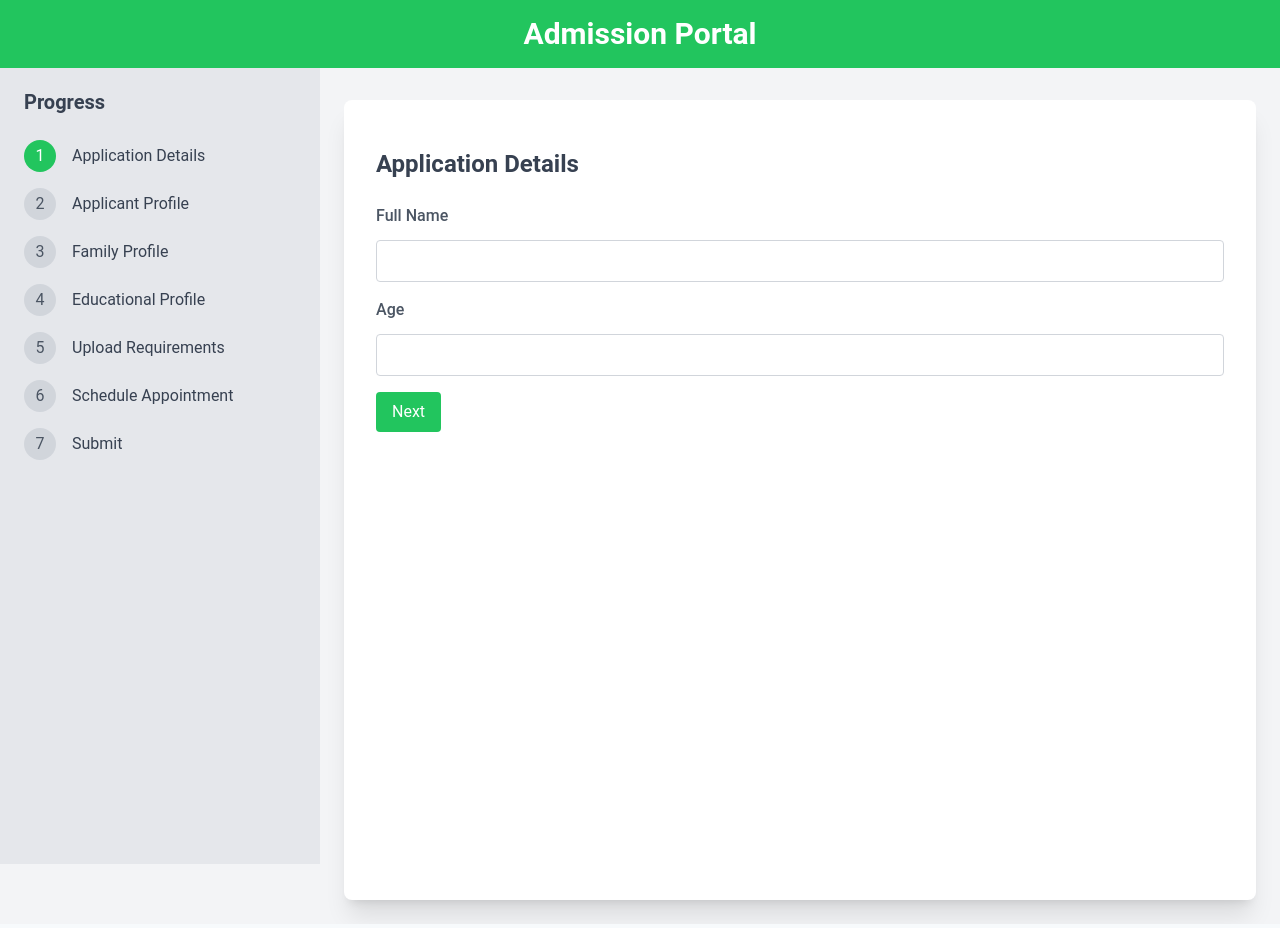
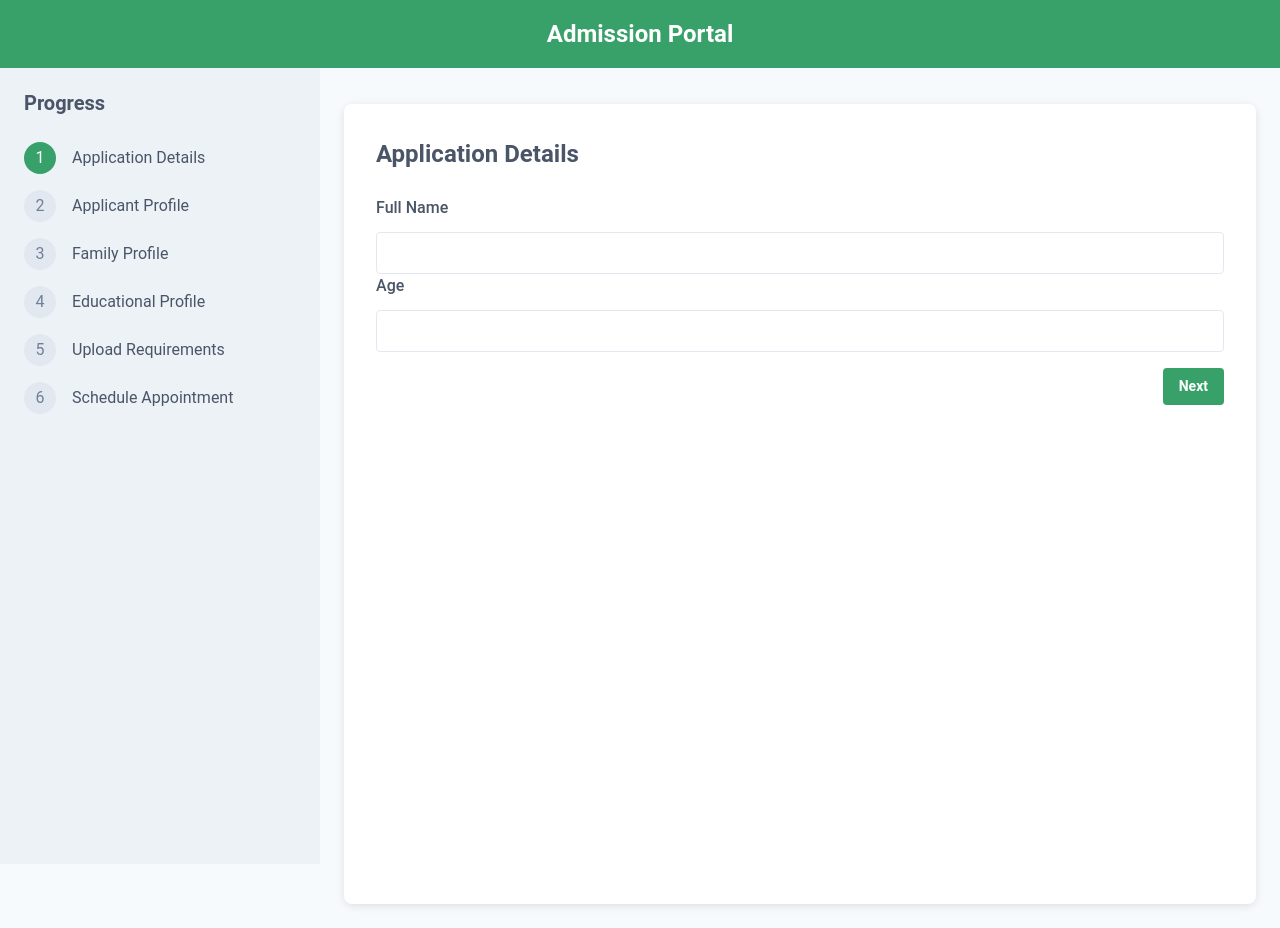
Before and after one commit to belle-designer/CVSU-Enrollment-System, a React (Vite) app in the folder enrollment-system/: page /Application in a window 1280 px wide. Built offline with nearby package versions, Linux system fonts and the light colour scheme.

Commit message:
initial commit

```diff
--- a/enrollment-system/src/Admission/Application.jsx
+++ b/enrollment-system/src/Admission/Application.jsx
@@ -1,93 +1,101 @@
 import React, { useState } from "react";
+
 
 const Application = () => {
   const [currentStep, setCurrentStep] = useState(0);
 
   const steps = [
-    { title: "Application Details", fields: (
+    {
+      title: "Application Details",
+      fields: (
         <>
           <div>
-            <label htmlFor="fullName" className="block text-gray-600 font-medium">Full Name</label>
-            <input type="text" id="fullName" name="fullName" className="w-full border border-gray-300 rounded p-2 mt-1 focus:outline-none focus:ring focus:border-green-300" />
+            <label htmlFor="fullName" className="label">Full Name</label>
+            <input type="text" id="fullName" name="fullName" className="input" />
           </div>
           <div>
-            <label htmlFor="age" className="block text-gray-600 font-medium">Age</label>
-            <input type="number" id="age" name="age" className="w-full border border-gray-300 rounded p-2 mt-1 focus:outline-none focus:ring focus:border-green-300" />
+            <label htmlFor="age" className="label">Age</label>
+            <input type="number" id="age" name="age" className="input" />
           </div>
         </>
-      ) },
-    { title: "Applicant Profile", fields: (
+      ),
+    },
+    {
+      title: "Applicant Profile",
+      fields: (
         <>
           <div>
-            <label htmlFor="email" className="block text-gray-600 font-medium">Email</label>
-            <input type="email" id="email" name="email" className="w-full border border-gray-300 rounded p-2 mt-1 focus:outline-none focus:ring focus:border-green-300" />
+            <label htmlFor="email" className="label">Email</label>
+            <input type="email" id="email" name="email" className="input" />
           </div>
           <div>
-            <label htmlFor="phone" className="block text-gray-600 font-medium">Phone</label>
-            <input type="tel" id="phone" name="phone" className="w-full border border-gray-300 rounded p-2 mt-1 focus:outline-none focus:ring focus:border-green-300" />
+            <label htmlFor="phone" className="label">Phone</label>
+            <input type="tel" id="phone" name="phone" className="input" />
           </div>
         </>
-      ) },
-      { title: "Family Profile", fields: (
+      ),
+    },
+    {
+      title: "Family Profile",
+      fields: (
         <>
           <div>
-            <label htmlFor="email" className="block text-gray-600 font-medium">Email</label>
-            <input type="email" id="email" name="email" className="w-full border border-gray-300 rounded p-2 mt-1 focus:outline-none focus:ring focus:border-green-300" />
+            <label htmlFor="guardian" className="label">Guardian's Name</label>
+            <input type="text" id="guardian" name="guardian" className="input" />
           </div>
           <div>
-            <label htmlFor="phone" className="block text-gray-600 font-medium">Phone</label>
-            <input type="tel" id="phone" name="phone" className="w-full border border-gray-300 rounded p-2 mt-1 focus:outline-none focus:ring focus:border-green-300" />
+            <label htmlFor="guardianContact" className="label">Guardian's Contact</label>
+            <input type="tel" id="guardianContact" name="guardianContact" className="input" />
           </div>
         </>
-      ) },
-
-      { title: "Educational Profile", fields: (
+      ),
+    },
+    {
+      title: "Educational Profile",
+      fields: (
         <>
           <div>
-            <label htmlFor="email" className="block text-gray-600 font-medium">Email</label>
-            <input type="email" id="email" name="email" className="w-full border border-gray-300 rounded p-2 mt-1 focus:outline-none focus:ring focus:border-green-300" />
+            <label htmlFor="lastSchool" className="label">Last School Attended</label>
+            <input type="text" id="lastSchool" name="lastSchool" className="input" />
           </div>
           <div>
-            <label htmlFor="phone" className="block text-gray-600 font-medium">Phone</label>
-            <input type="tel" id="phone" name="phone" className="w-full border border-gray-300 rounded p-2 mt-1 focus:outline-none focus:ring focus:border-green-300" />
+            <label htmlFor="yearGraduated" className="label">Year Graduated</label>
+            <input type="number" id="yearGraduated" name="yearGraduated" className="input" />
           </div>
         </>
-      ) },
-
-      { title: "Upload Requirements", fields: (
+      ),
+    },
+    {
+      title: "Upload Requirements",
+      fields: (
         <>
           <div>
-            <label htmlFor="email" className="block text-gray-600 font-medium">Email</label>
-            <input type="email" id="email" name="email" className="w-full border border-gray-300 rounded p-2 mt-1 focus:outline-none focus:ring focus:border-green-300" />
+            <label htmlFor="resume" className="label">Upload Resume</label>
+            <input type="file" id="resume" name="resume" className="input" />
           </div>
           <div>
-            <label htmlFor="phone" className="block text-gray-600 font-medium">Phone</label>
-            <input type="tel" id="phone" name="phone" className="w-full border border-gray-300 rounded p-2 mt-1 focus:outline-none focus:ring focus:border-green-300" />
+            <label htmlFor="certificate" className="label">Upload Certificate</label>
+            <input type="file" id="certificate" name="certificate" className="input" />
           </div>
         </>
-      ) },
-
-      { title: "Schedule Appointment", fields: (
+      ),
+    },
+    {
+      title: "Schedule Appointment",
+      fields: (
         <>
           <div>
-            <label htmlFor="email" className="block text-gray-600 font-medium">Email</label>
-            <input type="email" id="email" name="email" className="w-full border border-gray-300 rounded p-2 mt-1 focus:outline-none focus:ring focus:border-green-300" />
+            <label htmlFor="appointmentDate" className="label">Appointment Date</label>
+            <input type="date" id="appointmentDate" name="appointmentDate" className="input" />
           </div>
           <div>
-            <label htmlFor="phone" className="block text-gray-600 font-medium">Phone</label>
-            <input type="tel" id="phone" name="phone" className="w-full border border-gray-300 rounded p-2 mt-1 focus:outline-none focus:ring focus:border-green-300" />
+            <label htmlFor="appointmentTime" className="label">Appointment Time</label>
+            <input type="time" id="appointmentTime" name="appointmentTime" className="input" />
           </div>
+          <button type="submit" className="button submit-button">Submit</button>
         </>
-      ) },
-
-
-    { title: "Submit", fields: (
-        <>
-          <p className="text-gray-700">Click submit to complete your application.</p>
-          <button type="submit" className="px-4 py-2 bg-green-500 text-white rounded hover:bg-green-600">Submit</button>
-
-        </>
-      ) }
+      ),
+    },
   ];
 
   const progressItems = [
@@ -97,7 +105,6 @@ const Application = () => {
     "Educational Profile",
     "Upload Requirements",
     "Schedule Appointment",
-    "Submit"
   ];
 
   const handleNextStep = () => {
@@ -106,49 +113,65 @@ const Application = () => {
     }
   };
 
+  const handlePreviousStep = () => {
+    if (currentStep > 0) {
+      setCurrentStep(currentStep - 1);
+    }
+  };
+
   return (
-    <div className="bg-gray-100 font-sans flex flex-col min-h-screen">
+    <div className="container">
       {/* Header Section */}
-      <header className="w-full bg-green-500 text-white text-center py-4 fixed top-0 left-0 z-10">
-        <h1 className="text-3xl font-bold">Admission Portal</h1>
+      <header className="header">
+        <h1 className="header-title">Admission Portal</h1>
       </header>
 
       {/* Main Content Wrapper */}
-      <div className="flex w-full mt-16 pt-3">
+      <div className="main-wrapper">
         {/* Left Side Progress Bar */}
-        <div className="w-1/4 bg-gray-200 p-6 fixed top-16 left-0 h-screen">
-          <h2 className="text-xl font-bold mb-6 text-gray-700">Progress</h2>
+        <div className="progress-bar">
+          <h2 className="progress-title">Progress</h2>
           <div>
             {progressItems.map((step, index) => (
-              <div key={index} className="flex items-center mb-4">
+              <div key={index} className="progress-item">
                 <div
-                  className={`h-8 w-8 flex items-center justify-center rounded-full ${index <= currentStep ? 'bg-green-500 text-white' : 'bg-gray-300 text-gray-600'}`}
+                  className={`progress-circle ${
+                    index <= currentStep ? "active" : ""
+                  }`}
                 >
                   {index + 1}
                 </div>
-                <p className="ml-4 text-gray-700">{step}</p>
+                <p className="progress-label">{step}</p>
               </div>
             ))}
           </div>
         </div>
 
         {/* Right Side Content Area */}
-        <div className="w-3/4 p-6 ml-auto">
-          <div className="w-full min-h-screen bg-white p-8 pt-12 shadow-xl rounded-lg flex flex-col">
-            <h2 className="text-2xl font-bold text-gray-700 mb-6">{steps[currentStep].title}</h2>
-            <form id="applicationForm" className="space-y-4">
+        <div className="content-area">
+          <div className="content-box">
+            <h2 className="content-title">{steps[currentStep].title}</h2>
+            <form id="applicationForm" className="form">
               {steps[currentStep].fields}
-
-
-              <div>
+              <div className="button-group">
+                {currentStep > 0 && (
+                  <button
+                    type="button"
+                    onClick={handlePreviousStep}
+                    className="button previous-button"
+                  >
+                    Previous
+                  </button>
+                )}
+                {currentStep < steps.length - 1 && (
                   <button
                     type="button"
                     onClick={handleNextStep}
-                  className="px-4 py-2 bg-green-500 text-white rounded hover:bg-green-600"
+                    className="button next-button"
                   >
                     Next
                   </button>
-
+                )}
               </div>
             </form>
           </div>
--- a/enrollment-system/src/css/Application.css
+++ b/enrollment-system/src/css/Application.css
@@ -1,172 +1,185 @@
-/* General styles */
-body {
-  margin: 0;
-  font-family: 'Sans-serif', Arial, Helvetica;
+/* General Styles */
+.container {
   background-color: #f7fafc;
+  font-family: sans-serif;
+  display: flex;
+  flex-direction: column;
+  min-height: 100vh;
 }
 
-header {
+.header {
   width: 100%;
   background-color: #38a169;
   color: white;
   text-align: center;
-  padding: 1rem;
+  padding: 16px 0;
   position: fixed;
   top: 0;
   left: 0;
   z-index: 10;
 }
 
-h1 {
-  font-size: 2rem;
+.header-title {
+  font-size: 24px;
   font-weight: bold;
 }
 
-h2 {
-  font-size: 1.5rem;
-  font-weight: bold;
-  margin-bottom: 1.5rem;
-  color: #2d3748;
-}
-
-label {
-  display: block;
-  margin-bottom: 0.5rem;
-  font-weight: 500;
-  color: #4a5568;
-}
-
-input {
-  width: 100%;
-  padding: 0.5rem;
-  border: 1px solid #e2e8f0;
-  border-radius: 0.375rem;
-  margin-top: 0.25rem;
-}
-
-input:focus {
-  outline: none;
-  border-color: #38a169;
-  box-shadow: 0 0 0 3px rgba(56, 161, 105, 0.4);
-}
-
-button {
-  padding: 0.5rem 1rem;
-  background-color: #38a169;
-  color: white;
-  border: none;
-  border-radius: 0.375rem;
-  cursor: pointer;
-}
-
-button:hover {
-  background-color: #2f855a;
-}
-
 /* Layout */
-.main-content {
-  margin-top: 4rem;
+.main-wrapper {
   display: flex;
   width: 100%;
+  margin-top: 64px;
+  padding-top: 16px;
 }
 
 .progress-bar {
   width: 25%;
   background-color: #edf2f7;
-  padding: 1.5rem;
+  padding: 24px;
   position: fixed;
-  top: 4rem;
+  top: 64px;
   left: 0;
   height: 100%;
 }
 
-.progress-bar h2 {
-  font-size: 1.25rem;
+.progress-title {
+  font-size: 20px;
   font-weight: bold;
+  margin-bottom: 24px;
   color: #4a5568;
-  margin-bottom: 1rem;
 }
 
-.progress-step {
+.progress-item {
   display: flex;
   align-items: center;
-  margin-bottom: 1rem;
+  margin-bottom: 16px;
 }
 
-.progress-step .step-circle {
+.progress-circle {
+  height: 32px;
+  width: 32px;
   display: flex;
+  align-items: center;
   justify-content: center;
-  align-items: center;
-  width: 2rem;
-  height: 2rem;
   border-radius: 50%;
-  font-size: 1rem;
+  background-color: #e2e8f0;
+  color: #718096;
 }
 
-.progress-step.completed .step-circle {
+.progress-circle.active {
   background-color: #38a169;
   color: white;
 }
 
-.progress-step.incomplete .step-circle {
-  background-color: #e2e8f0;
-  color: #718096;
-}
-
-.step-label {
-  margin-left: 0.5rem;
+.progress-label {
+  margin-left: 16px;
   color: #4a5568;
 }
 
+/* Content Area */
 .content-area {
   width: 75%;
+  padding: 24px;
   margin-left: auto;
-  padding: 2rem;
 }
 
-.content-area .form-container {
+.content-box {
+  width: 100%;
+  min-height: 100vh;
   background-color: white;
-  padding: 2rem;
-  border-radius: 0.5rem;
-  box-shadow: 0 4px 6px rgba(0, 0, 0, 0.1);
-  min-height: calc(100vh - 6rem);
+  padding: 32px;
+  box-shadow: 0 2px 8px rgba(0, 0, 0, 0.1);
+  border-radius: 8px;
+  display: flex;
+  flex-direction: column;
 }
 
-/* Responsive Design */
-@media (max-width: 1024px) {
-  .progress-bar {
-    display: none;
+.content-title {
+  font-size: 24px;
+  font-weight: bold;
+  margin-bottom: 24px;
+  color: #4a5568;
+}
+
+.form .input {
+  width: 100%;
+  border: 1px solid #e2e8f0;
+  border-radius: 4px;
+  padding: 8px;
+  margin-top: 4px;
+  outline: none;
+}
+
+.input:focus {
+  border-color: #38a169;
+  box-shadow: 0 0 0 3px rgba(56, 161, 105, 0.3);
+}
+
+.label {
+  display: block;
+  color: #4a5568;
+  font-weight: 500;
+  margin-bottom: 8px;
+}
+
+.info-text {
+  color: #4a5568;
+}
+/* Button Group */
+.button-group {
+    display: flex;
+    justify-content: flex-end; /* Align buttons to the right */
+    gap: 8px;
+    margin-top: 16px;
   }
 
-  .content-area {
-    width: 100%;
-    margin: 0;
-    padding: 1.5rem;
+  .button {
+    padding: 8px 16px;
+    font-size: 14px;
+    font-weight: bold;
+    border-radius: 4px;
+    cursor: pointer;
+    border: none;
+    transition: background-color 0.2s;
   }
 
-  h1 {
-    font-size: 1.5rem;
+  .next-button {
+    background-color: #38a169;
+    color: white;
   }
 
-  h2 {
-    font-size: 1.25rem;
+  .next-button:hover {
+    background-color: #2f855a;
   }
 
-  button {
-    padding: 0.4rem 0.8rem;
-  }
-}
-
-@media (max-width: 768px) {
-  header {
-    font-size: 1rem;
+  .previous-button {
+    background-color: #4a5568;
+    color: white;
   }
 
-  .content-area .form-container {
-    padding: 1rem;
+  .previous-button:hover {
+    background-color: #2d3748;
   }
 
-  input {
-    padding: 0.4rem;
+  .submit-button {
+    background-color: #38a169;
+
+    color: white;
+    padding: 8px 16px;
+    border-radius: 4px;
+    cursor: pointer;
+    border: none;
+    font-size: 14px;
+    font-weight: bold;
   }
-}
+
+  .submit-button:hover {
+    background-color: #2f855a;
+  }
+
+  /* Hide labels on mobile view */
+@media (max-width: 768px) {
+    .progress-label {
+      display: none;
+    }
+  }
```
Lines whose indentation alone changed are shown as unchanged.
